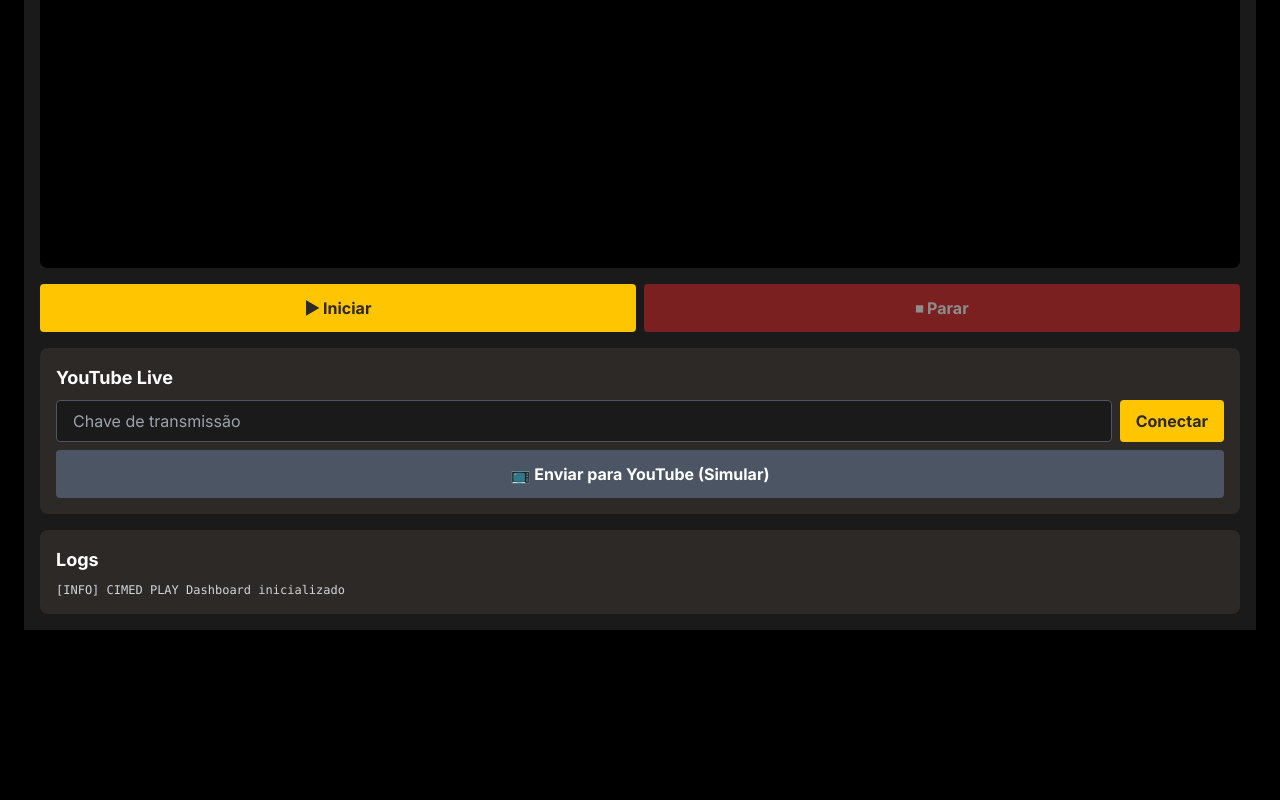
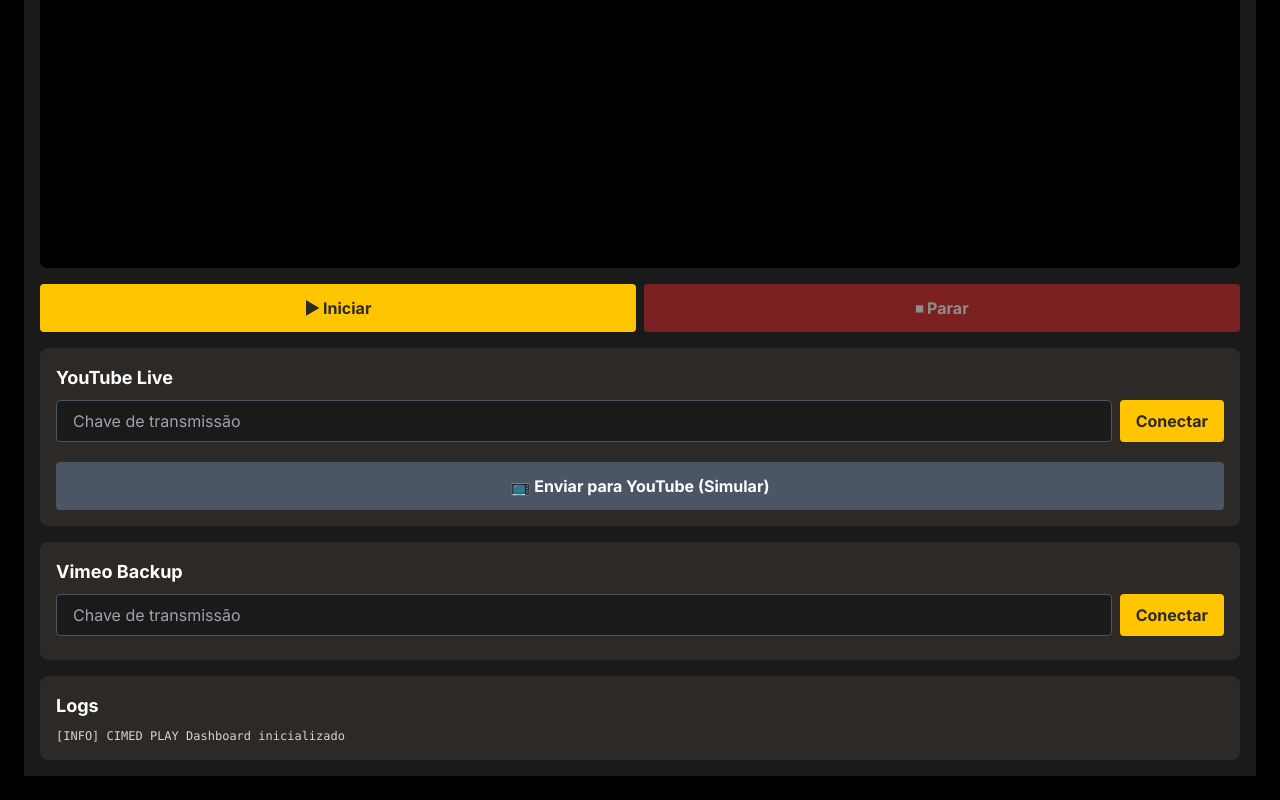
Before and after one commit to loboconnect/cimed-play, a Next.js app: page /dashboard in a window 1280 px wide. Shown: the part 620-1420 px from the top of the page. Before the commit the page ends 1274 px from the top, so only its background shows below. Built offline with nearby package versions, Linux system fonts and the light colour scheme; no server answers; sample sign-in values are in the browser's storage.

Commit message:
Update page.tsx

```diff
--- a/app/dashboard/page.tsx
+++ b/app/dashboard/page.tsx
@@ -116,17 +116,28 @@ export default function Dashboard() {
         </button>
       </div>
 
+      {/* YouTube Live */}
       <div className="p-4 bg-[#2D2926] rounded-lg mb-4">
         <h2 className="text-lg font-bold mb-2">YouTube Live</h2>
         <div className="flex gap-2 mb-2">
           <input type="text" placeholder="Chave de transmissão" value={youtubeKey} onChange={(e) => setYoutubeKey(e.target.value)} className="flex-1 px-4 py-2 bg-[#1A1A1A] border border-gray-600 rounded text-white" />
           <button className="px-4 py-2 bg-[#FFC600] text-[#2D2926] rounded font-bold">Conectar</button>
         </div>
-        <button onClick={mockYouTubeStream} disabled={!isStreaming} className="w-full px-4 py-3 bg-green-600 hover:bg-green-700 disabled:bg-gray-600 rounded font-bold text-white">
+        <button onClick={mockYouTubeStream} disabled={!isStreaming} className="w-full mt-3 px-4 py-3 bg-green-600 hover:bg-green-700 disabled:bg-gray-600 rounded font-bold text-white">
           📺 Enviar para YouTube (Simular)
         </button>
       </div>
 
+      {/* Vimeo Backup - ADICIONADO AQUI ✅ */}
+      <div className="p-4 bg-[#2D2926] rounded-lg mb-4">
+        <h2 className="text-lg font-bold mb-2">Vimeo Backup</h2>
+        <div className="flex gap-2 mb-2">
+          <input type="text" placeholder="Chave de transmissão" value={vimeoKey} onChange={(e) => setVimeoKey(e.target.value)} className="flex-1 px-4 py-2 bg-[#1A1A1A] border border-gray-600 rounded text-white" />
+          <button className="px-4 py-2 bg-[#FFC600] text-[#2D2926] rounded font-bold">Conectar</button>
+        </div>
+      </div>
+
+      {/* Logs */}
       <div className="p-4 bg-[#2D2926] rounded-lg">
         <h2 className="text-lg font-bold mb-2">Logs</h2>
         <div className="space-y-1 max-h-48 overflow-y-auto">
```
